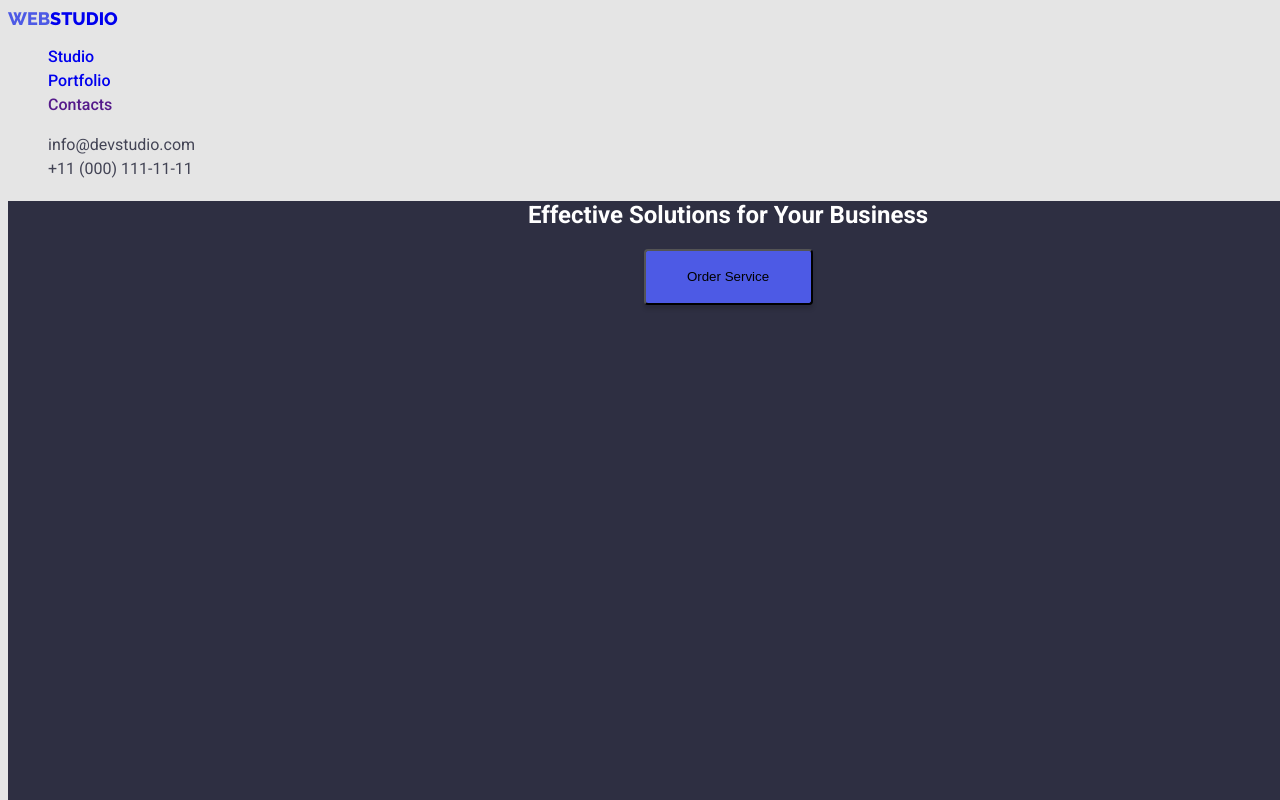
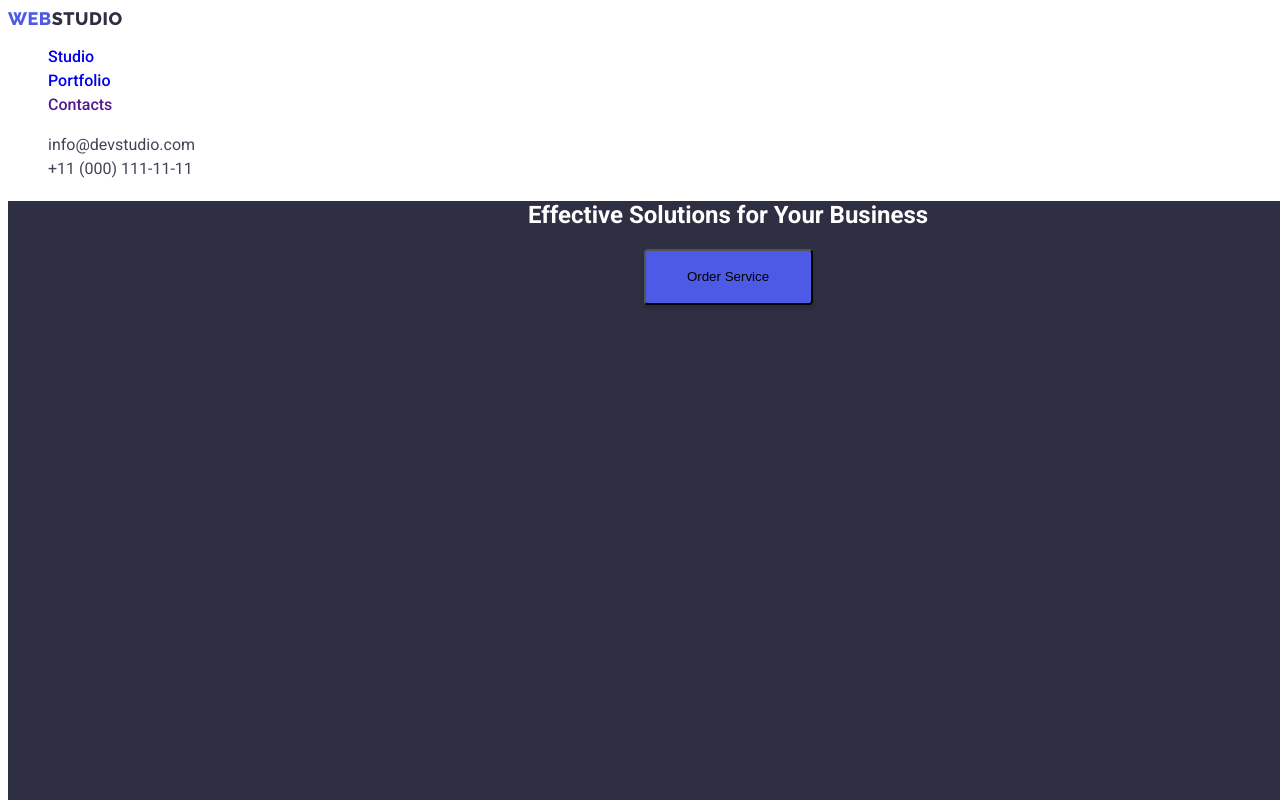
Before and after one commit to olehpetrovasyliev/goit-markup-hw-02, a plain HTML site: page index.html in a window 1280 px wide. Shown: the top 800 px of the page. Drawn offline with Linux system fonts and the light colour scheme.

Commit message:
work on mistakes intermediate stage

```diff
--- a/css/styles.css
+++ b/css/styles.css
@@ -1,10 +1,10 @@
 /* all */
 
 body{
-    background-color: #e5e5e5;
-    font-family: 'Roboto', 'Raweway';
+    background-color: #ffffff;
+    font-family: 'Roboto', sans-serif;
     /* delete list points  */
-    color: #2E2F42;
+    color: #434455;
 }
 .menu-item{
     text-decoration: none;
@@ -44,33 +44,35 @@ body{
         top: 1764px;
 }
 .logo-web{
-    font-family: 'Raleway';
+    font-family: 'Raleway',sans-serif;
         font-style: normal;
         font-weight: 800;
         font-size: 18px;
-        line-height: 21px;
+        line-height: 1.17;
+        letter-spacing: 0.03em;
     color: #4D5AE5;
     text-decoration: none;
     text-transform: uppercase;
 }
 .logo-studio-footer {
-    font-family: 'Raleway';
+font-family: 'Raleway', sans-serif;
     font-style: normal;
     font-weight: 800;
     font-size: 18px;
-    line-height: 21px;
+    line-height: 1.17;
+    letter-spacing: 0.03em;
     color: #F4F4FD;
-    text-decoration: none;
-    text-transform: uppercase;
 }
 .logo-studio-header{
-    font-family: 'Raleway';
+    font-family: 'Raleway', sans-serif;
         font-style: normal;
         font-weight: 800;
         font-size: 18px;
-        line-height: 21px;
+        line-height: 1.17;
+        letter-spacing: 0.03em;
         text-decoration: none;
         text-transform: uppercase;
+        color: #2E2F42;;
 }
 .footer p{
     font-family: 'Roboto';
--- a/index.html
+++ b/index.html
@@ -4,6 +4,9 @@
     <meta charset="UTF-8" />
     <meta http-equiv="X-UA-Compatible" content="IE=edge" />
     <meta name="viewport" content="width=device-width, initial-scale=1.0" />
+
+    <link rel="preconnect" href="https://fonts.googleapis.com" />
+    <link rel="preconnect" href="https://fonts.gstatic.com" crossorigin />
     <link
       href="https://fonts.googleapis.com/css2?family=Raleway:wght@800&family=Roboto:wght@400;500;700;900&display=swap"
       rel="stylesheet"
@@ -14,8 +17,9 @@
   <body>
     <header>
       <nav>
-        <a href="./index.html" class="logo-web">Web</a
-        ><a href="./index.html" class="logo-studio-header">Studio</a>
+        <a href="./index.html" class="logo-web"
+          >Web<span class="logo-studio-header">Studio</span></a
+        >
         <ul class="menu-items">
           <li>
             <a class="menu-item" href="./index.html">Studio</a>
@@ -145,9 +149,9 @@
       </section>
     </main>
     <footer class="footer">
-      <a href="./index.html" class="logo-web">Web</a
-      ><a href="./index.html" class="logo-studio-footer">Studio</a>
-      <p class="footertext">
+      <a href="./index.html" class="logo-web"
+          >Web<span class="logo-studio-footer">Studio</span></a
+        >
         Increase the flow of customers and sales for your business with digital
         marketing & growth solutions.
       </p>
```
Also changed, not shown: portfolio.html (+9 -5 lines).
